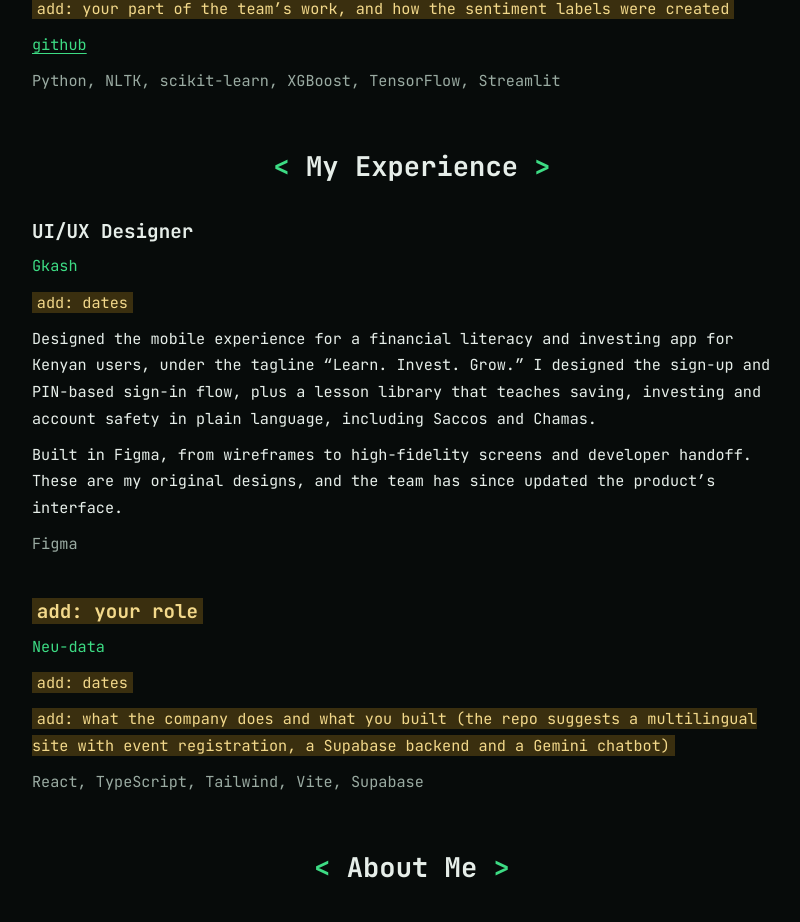
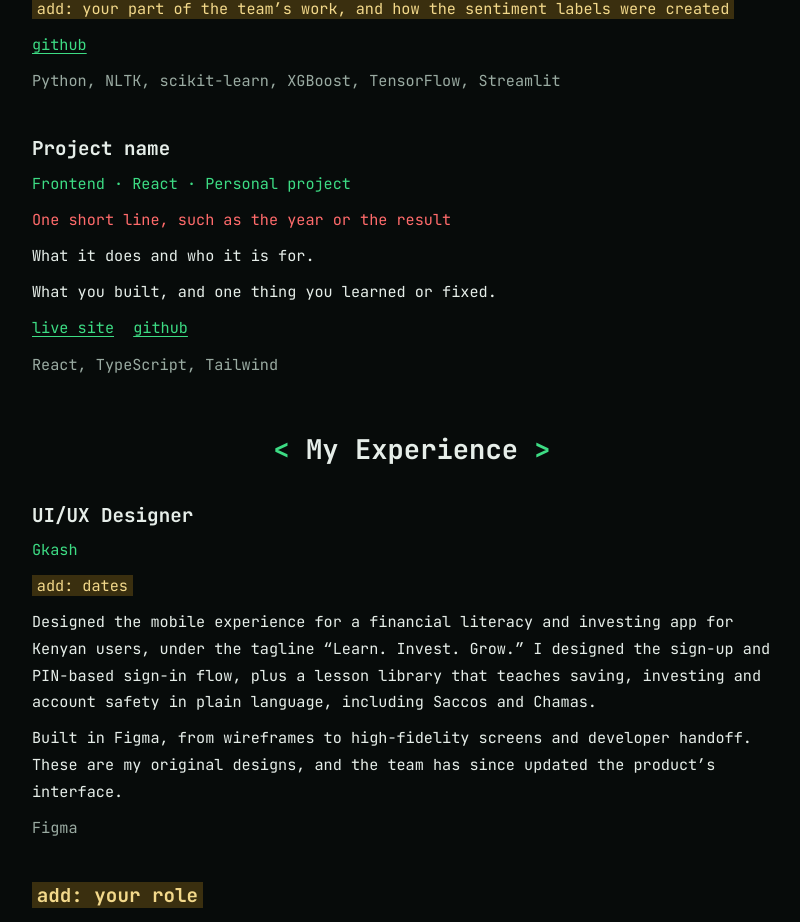
Before and after one commit to Atieng/Portfolio-website, a Next.js app: page / in a window 1280 px wide. Shown: the part 1716-2638 px from the top of the page, without its empty margins (228-1028 px from the left). Built offline with nearby package versions, Linux system fonts and the light colour scheme.

Commit message:
Add Project name project

```diff
--- a/data/projects.js
+++ b/data/projects.js
@@ -54,6 +54,21 @@ export const projects = [
     tools: "Python, NLTK, scikit-learn, XGBoost, TensorFlow, Streamlit",
     images: [],
   },
+  {
+    title: "Project name",
+    role: "Frontend · React · Personal project",
+    note: "One short line, such as the year or the result",
+    body: [
+      "What it does and who it is for.",
+      "What you built, and one thing you learned or fixed.",
+    ],
+    links: [
+      { label: "live site", href: "https://..." },
+      { label: "github", href: "https://github.com/Atieng/..." },
+    ],
+    tools: "React, TypeScript, Tailwind",
+    images: [],
+  },
 ];
 
 export const experience = [
```
